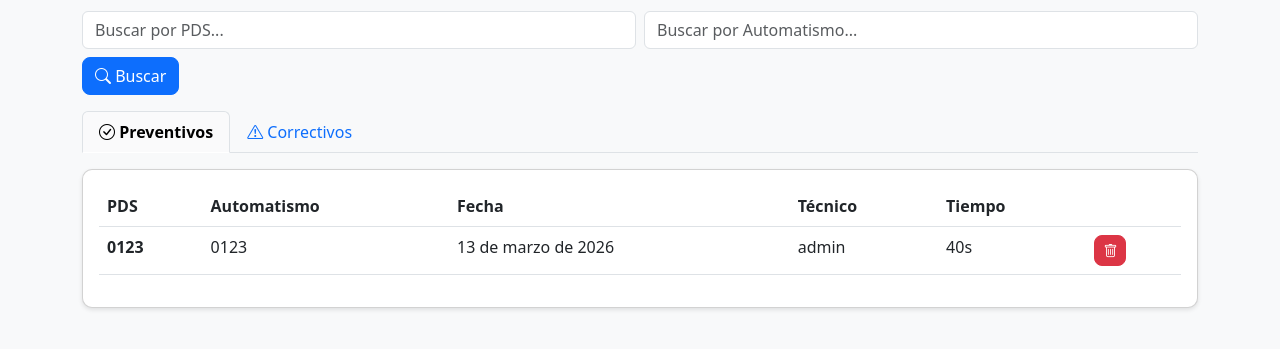
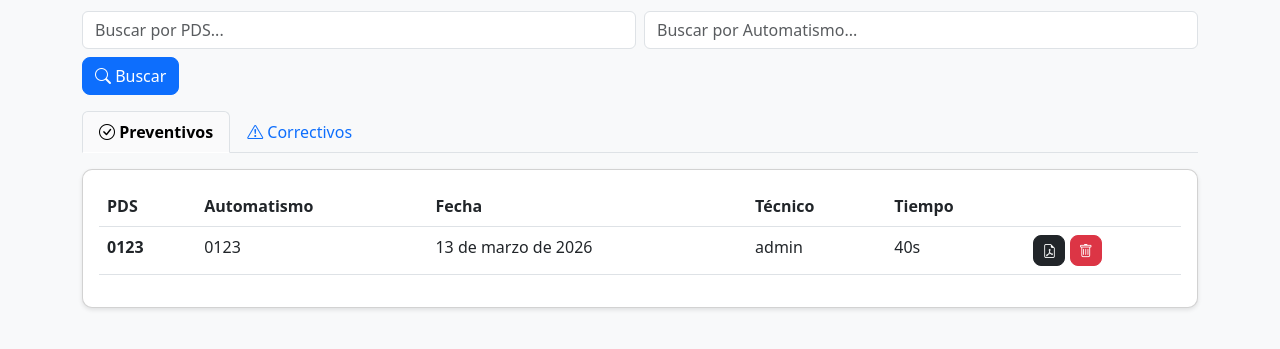
Before and after one commit to fidelincidane/mantenimiento-app, a Django app: page /historial/ in a window 1280 px wide. Shown: the part 155-504 px from the top of the page. Run offline with Django 5.2, Linux system fonts and the light colour scheme; a user stored in the database is signed in; data comes from the database, SQL or seed files in the repository.

Commit message:
Fix: template syntax error and add PDF buttons in historial

```diff
--- a/preventivoapp/templates/preventivoapp/detalle_historial_correctivo.html
+++ b/preventivoapp/templates/preventivoapp/detalle_historial_correctivo.html
@@ -134,6 +134,11 @@
 
 <div class="row">
     <div class="col-12">
+        <div class="d-flex gap-2 mb-3">
+            <a href="{% url 'generar_pdf_correctivo' correctivo.id %}" class="btn btn-dark" target="_blank">
+                <i class="bi bi-file-earmark-pdf"></i> Descargar PDF
+            </a>
+        </div>
         <a href="{% url 'historial' %}" class="btn btn-outline-secondary">
             <i class="bi bi-arrow-left"></i> Volver al Historial
         </a>
--- a/preventivoapp/templates/preventivoapp/detalle_historial_preventivo.html
+++ b/preventivoapp/templates/preventivoapp/detalle_historial_preventivo.html
@@ -125,6 +125,11 @@
 
 <div class="row">
     <div class="col-12">
+        <div class="d-flex gap-2 mb-3">
+            <a href="{% url 'generar_pdf_preventivo' preventivo.id %}" class="btn btn-dark" target="_blank">
+                <i class="bi bi-file-earmark-pdf"></i> Descargar PDF
+            </a>
+        </div>
         <a href="{% url 'historial' %}" class="btn btn-outline-secondary">
             <i class="bi bi-arrow-left"></i> Volver al Historial
         </a>
--- a/preventivoapp/templates/preventivoapp/detalle_preventivo.html
+++ b/preventivoapp/templates/preventivoapp/detalle_preventivo.html
@@ -174,6 +174,7 @@
             </a>
             {% endif %}
         </div>
+        {% endif %}
         <a href="{% url 'automatismos' %}" class="btn btn-outline-secondary">
             <i class="bi bi-arrow-left"></i> Volver
         </a>
--- a/preventivoapp/templates/preventivoapp/historial.html
+++ b/preventivoapp/templates/preventivoapp/historial.html
@@ -68,6 +68,9 @@
                                 <td style="cursor: pointer;" onclick="window.location='{% url 'detalle_historial_preventivo' p.codigo %}'">{{ p.tecnico.username }}</td>
                                 <td style="cursor: pointer;" onclick="window.location='{% url 'detalle_historial_preventivo' p.codigo %}'">{{ p.tiempo|duration }}</td>
                                 <td>
+                                    <a href="{% url 'generar_pdf_preventivo' p.id %}" class="btn btn-sm btn-dark" target="_blank">
+                                        <i class="bi bi-file-earmark-pdf"></i>
+                                    </a>
                                     <a href="{% url 'eliminar_preventivo' p.id %}" class="btn btn-sm btn-danger" onclick="return confirm('¿Eliminar preventivo?')">
                                         <i class="bi bi-trash"></i>
                                     </a>
@@ -109,6 +112,9 @@
                                 <td style="cursor: pointer;" onclick="window.location='{% url 'detalle_historial_correctivo' c.codigo %}'">{{ c.tecnico.username }}</td>
                                 <td style="cursor: pointer;" onclick="window.location='{% url 'detalle_historial_correctivo' c.codigo %}'">{{ c.tiempo|duration }}</td>
                                 <td>
+                                    <a href="{% url 'generar_pdf_correctivo' c.id %}" class="btn btn-sm btn-dark" target="_blank">
+                                        <i class="bi bi-file-earmark-pdf"></i>
+                                    </a>
                                     <a href="{% url 'eliminar_correctivo' c.id %}" class="btn btn-sm btn-danger" onclick="return confirm('¿Eliminar correctivo?')">
                                         <i class="bi bi-trash"></i>
                                     </a>
```
